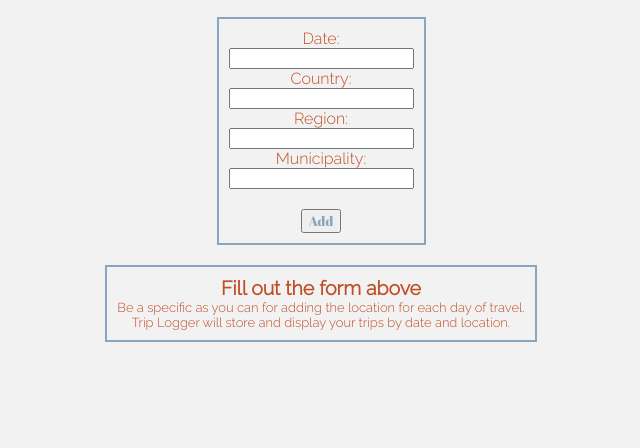
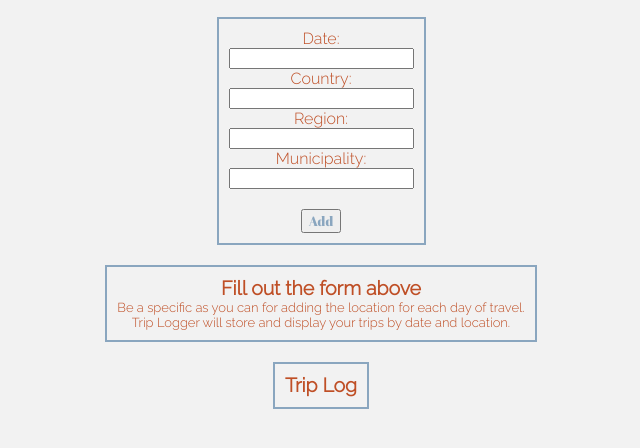
Before and after one commit to EvMad/trip-logger-1, a website: page public/index.html in a window 1280 px wide. Shown: the part 88-536 px from the top of the page, without its empty margins (319-959 px from the left). Drawn offline with Linux system fonts and the light colour scheme.

Commit message:
adding card div for displaying data

```diff
--- a/public/index.html
+++ b/public/index.html
@@ -47,6 +47,12 @@
             <p>Trip Logger will store and display your trips by date and location.</p>
         </div>
         <!--card end-->
+         <!--card start-->
+         <div class="card">
+            <h2>Trip Log</h2>
+
+        </div>
+        <!--card end-->
     </div>
 
     <script src="api.js"></script>
```
